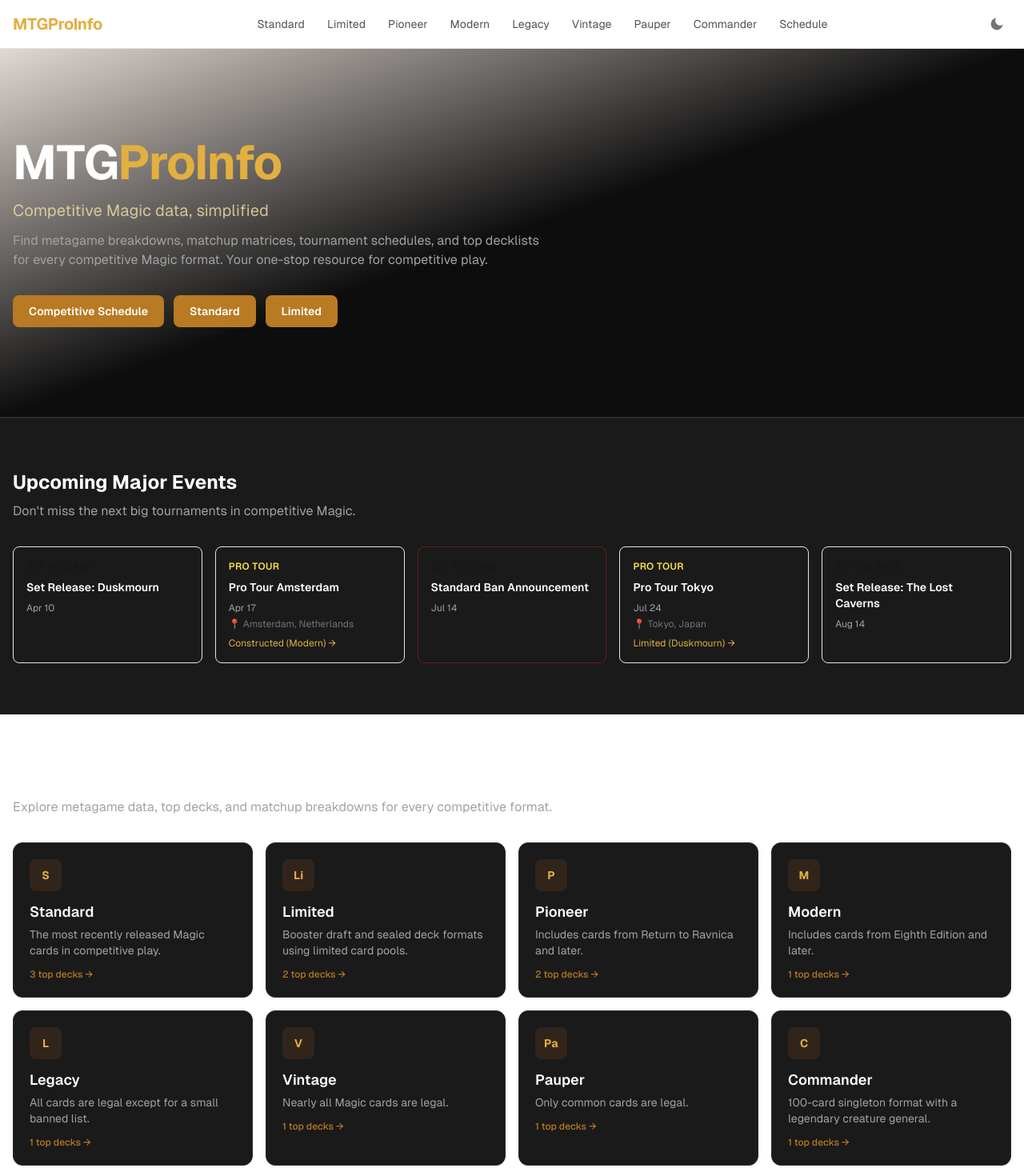
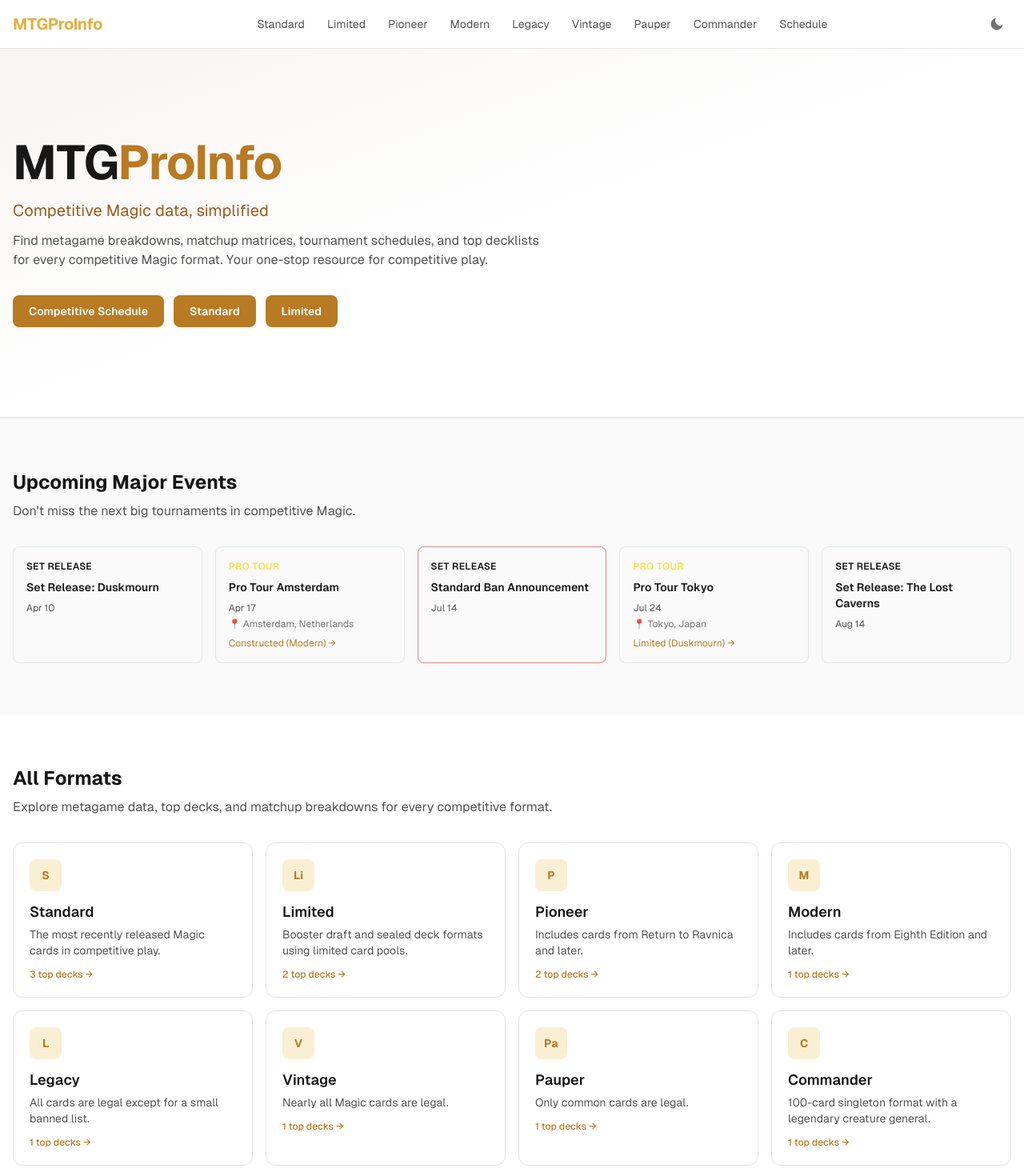
Before and after one commit to leobotclawd-ship-it/spike-vault, a Next.js app: page / in a window 1280 px wide. Shown: the top 1470 px of the page at 80% size. Built offline with nearby package versions, Linux system fonts and the light colour scheme.

Commit message:
fix: Add comprehensive light mode variants to home page sections

```diff
--- a/src/app/page.tsx
+++ b/src/app/page.tsx
@@ -32,16 +32,16 @@
   return (
     <>
       {/* Hero */}
-      <section className="relative overflow-hidden border-b border-border">
-        <div className="absolute inset-0 bg-gradient-to-br from-gold-900/20 via-bg-primary to-bg-primary" />
+      <section className="relative overflow-hidden border-b border-neutral-200 dark:border-border">
+        <div className="absolute inset-0 bg-gradient-to-br from-gold-900/5 via-white dark:from-gold-900/20 dark:via-bg-primary to-white dark:to-bg-primary" />
         <div className="relative mx-auto max-w-7xl px-4 py-20 sm:py-28">
-          <h1 className="text-4xl font-bold tracking-tight text-white sm:text-5xl lg:text-6xl">
-            MTG<span className="text-gold-400">ProInfo</span>
+          <h1 className="text-4xl font-bold tracking-tight text-neutral-900 dark:text-white sm:text-5xl lg:text-6xl">
+            MTG<span className="text-gold-600 dark:text-gold-400">ProInfo</span>
           </h1>
-          <p className="mt-4 max-w-xl text-lg text-gold-200/80 sm:text-xl">
+          <p className="mt-4 max-w-xl text-lg text-gold-700 dark:text-gold-200/80 sm:text-xl">
             Competitive Magic data, simplified
           </p>
-          <p className="mt-3 max-w-2xl text-neutral-400">
+          <p className="mt-3 max-w-2xl text-neutral-600 dark:text-neutral-400">
             Find metagame breakdowns, matchup matrices, tournament schedules, and top decklists
             for every competitive Magic format. Your one-stop resource for competitive play.
           </p>
@@ -69,12 +69,12 @@
       </section>
 
       {/* Upcoming Major Events */}
-      <section className="border-t border-border bg-bg-secondary">
+      <section className="border-t border-neutral-200 dark:border-border bg-neutral-50 dark:bg-bg-secondary">
         <div className="mx-auto max-w-7xl px-4 py-16">
-          <h2 className="mb-2 text-2xl font-bold text-white">
+          <h2 className="mb-2 text-2xl font-bold text-neutral-900 dark:text-white">
             Upcoming Major Events
           </h2>
-          <p className="mb-8 text-neutral-400">
+          <p className="mb-8 text-neutral-600 dark:text-neutral-400">
             Don&apos;t miss the next big tournaments in competitive Magic.
           </p>
           <div className="grid gap-4 sm:grid-cols-2 lg:grid-cols-5">
@@ -109,19 +109,19 @@
                       ? "SQ MTGO"
                       : "Set Release"}
                   </div>
-                  <h3 className="text-sm font-semibold text-white line-clamp-2">
+                  <h3 className="text-sm font-semibold text-neutral-900 dark:text-white line-clamp-2">
                     {event.name}
                   </h3>
-                  <div className="mt-2 text-xs text-neutral-400">
+                  <div className="mt-2 text-xs text-neutral-600 dark:text-neutral-400">
                     {formattedDate}
                   </div>
                   {event.location && (
-                    <div className="mt-1 text-xs text-neutral-500">
+                    <div className="mt-1 text-xs text-neutral-500 dark:text-neutral-500">
                       📍 {event.location}
                     </div>
                   )}
                   {event.format && (
-                    <div className="mt-2 text-xs text-gold-400">
+                    <div className="mt-2 text-xs text-gold-600 dark:text-gold-400">
                       {event.format} →
                     </div>
                   )}
@@ -134,10 +134,10 @@
 
       {/* All Formats Grid */}
       <section className="mx-auto max-w-7xl px-4 py-16">
-        <h2 className="mb-2 text-2xl font-bold text-white">
+        <h2 className="mb-2 text-2xl font-bold text-neutral-900 dark:text-white">
           All Formats
         </h2>
-        <p className="mb-8 text-neutral-400">
+        <p className="mb-8 text-neutral-600 dark:text-neutral-400">
           Explore metagame data, top decks, and matchup breakdowns for every competitive format.
         </p>
         <div className="grid gap-4 sm:grid-cols-2 lg:grid-cols-4">
@@ -145,18 +145,18 @@
             <Link
               key={format.slug}
               href={`/format/${format.slug}`}
-              className="group rounded-xl border border-border bg-bg-secondary p-5 transition-all hover:border-gold-700/50 hover:bg-bg-tertiary"
+              className="group rounded-xl border border-neutral-200 dark:border-border bg-white dark:bg-bg-secondary p-5 transition-all hover:border-gold-600 dark:hover:border-gold-700/50 hover:bg-neutral-50 dark:hover:bg-bg-tertiary"
             >
-              <div className="mb-3 flex h-10 w-10 items-center justify-center rounded-lg bg-gold-900/30 text-sm font-bold text-gold-400">
+              <div className="mb-3 flex h-10 w-10 items-center justify-center rounded-lg bg-gold-100 dark:bg-gold-900/30 text-sm font-bold text-gold-600 dark:text-gold-400">
                 {formatIcons[format.slug]}
               </div>
-              <h3 className="text-lg font-semibold text-white transition-colors group-hover:text-gold-400">
+              <h3 className="text-lg font-semibold text-neutral-900 dark:text-white transition-colors group-hover:text-gold-600 dark:group-hover:text-gold-400">
                 {format.name}
               </h3>
-              <p className="mt-1 text-sm text-neutral-400">
+              <p className="mt-1 text-sm text-neutral-600 dark:text-neutral-400">
                 {format.description}
               </p>
-              <div className="mt-3 text-xs font-medium text-gold-600 transition-colors group-hover:text-gold-400">
+              <div className="mt-3 text-xs font-medium text-gold-600 dark:text-gold-600 transition-colors group-hover:text-gold-700 dark:group-hover:text-gold-400">
                 {format.topDecks.length} top decks &rarr;
               </div>
             </Link>
```
